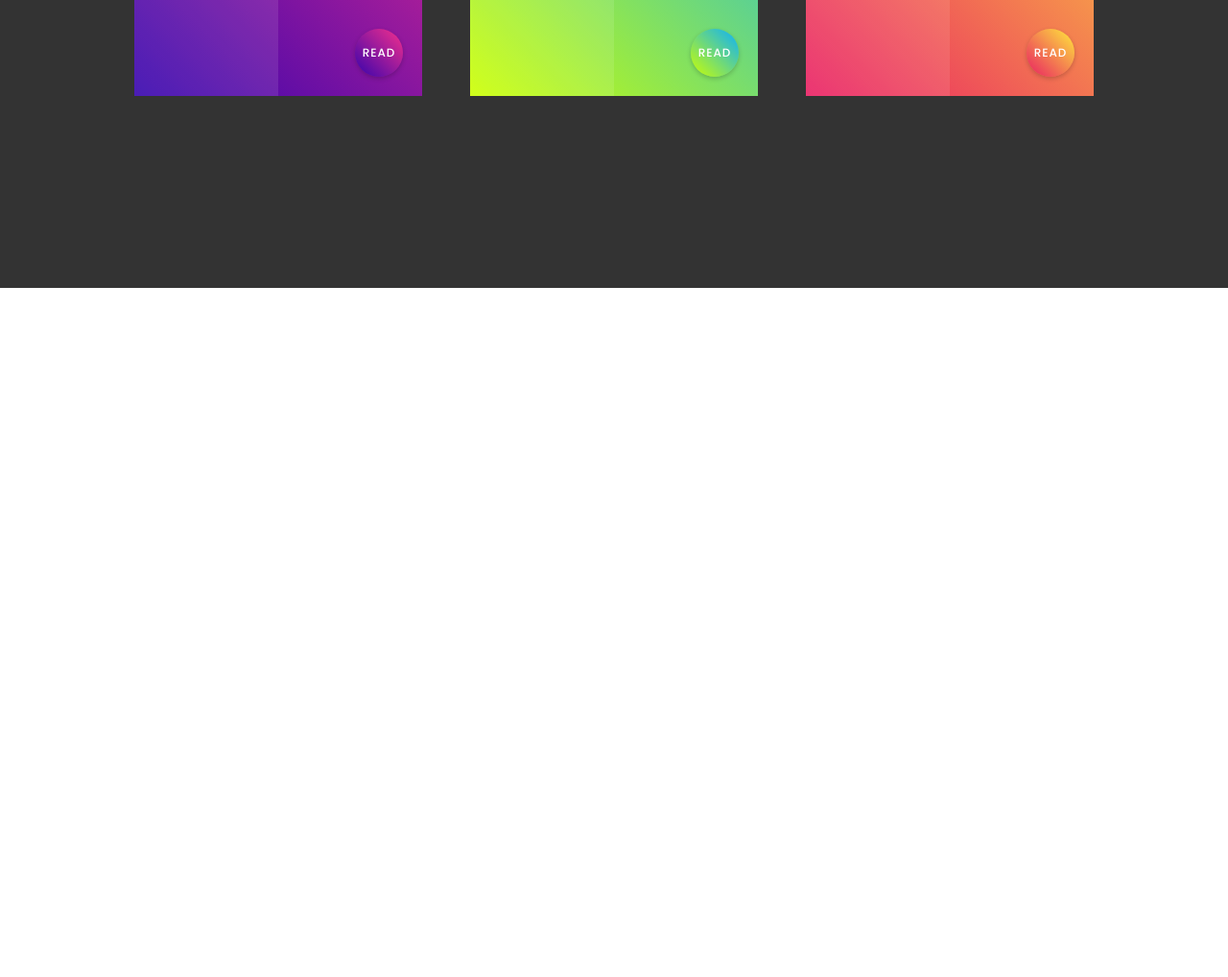
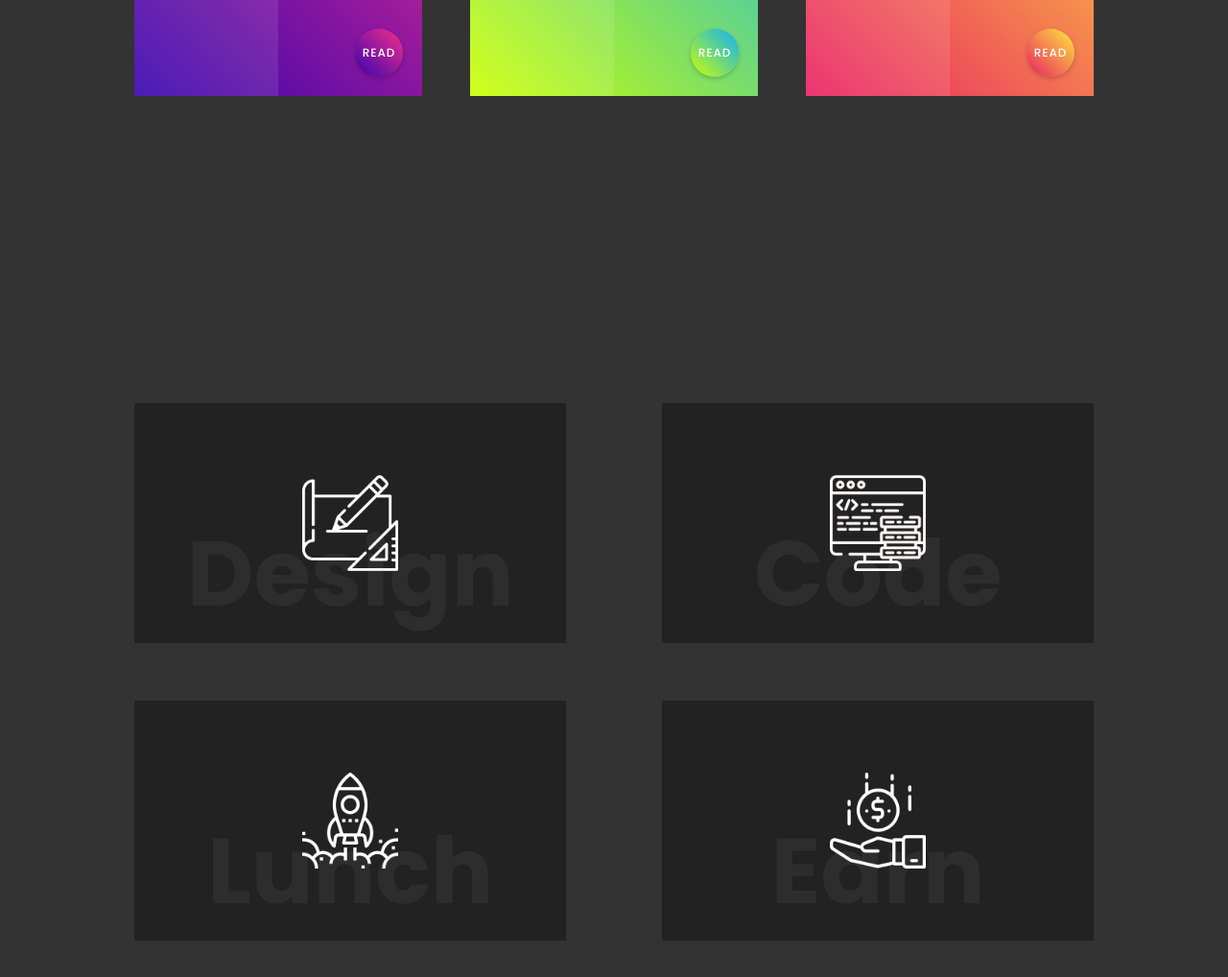
Before and after one commit to PriontoAbdullah/CSS-Card-Effect-Service, a plain HTML site: page index.html in a window 1280 px wide. Shown: the part 1300-2318 px from the top of the page at 96% size. Before the commit the page ends 1600 px from the top, so only its background shows below. Drawn offline with Linux system fonts and the light colour scheme.

Commit message:
service-icon-card-effect

```diff
--- a/index.html
+++ b/index.html
@@ -8,6 +8,8 @@
 
     <link rel="stylesheet" type="text/css" href="flat-icon-card-effect.css">
     <link rel="stylesheet" type="text/css" href="Colorful-Card-Effect.css">
+    <link rel="stylesheet" type="text/css" href="service-icon-card-effect.css">
+
 </head>
 
 <body>
@@ -118,6 +120,67 @@
         </div>
     </section>
 
+
+    <!------- Service icon Card Effect -->
+    <section id="service-icon-card-effect">
+        <div class="containerx">
+
+            <div class="cardx">
+                <div class="imgx" data-text="Design">
+                    <img src="sketch.png" alt="Design">
+                </div>
+                <div class="contentx">
+                    <div>
+                        <h2>Design</h2>
+                        <p>Lorem, ipsum dolor sit amet consectetur adipisicing elit. Laudantium odio illo laboriosam fugiat aperiam facilis eaque quibusdam sed? Minima, sapiente.</p>
+                        <a href="#">Read More</a>
+                    </div>
+                </div>
+            </div>
+
+            <div class="cardx">
+                <div class="imgx" data-text="Code">
+                    <img src="data.png" alt="Code">
+                </div>
+                <div class="contentx">
+                    <div>
+                        <h2>Code</h2>
+                        <p>Lorem, ipsum dolor sit amet consectetur adipisicing elit. Laudantium odio illo laboriosam fugiat aperiam facilis eaque quibusdam sed? Minima, sapiente.</p>
+                        <a href="#">Read More</a>
+                    </div>
+                </div>
+            </div>
+
+            <div class="cardx">
+                <div class="imgx" data-text="Lunch">
+                    <img src="startup.png" alt="Lunch">
+                </div>
+                <div class="contentx">
+                    <div>
+                        <h2>Lunch</h2>
+                        <p>Lorem, ipsum dolor sit amet consectetur adipisicing elit. Laudantium odio illo laboriosam fugiat aperiam facilis eaque quibusdam sed? Minima, sapiente.</p>
+                        <a href="#">Read More</a>
+                    </div>
+                </div>
+            </div>
+
+            <div class="cardx">
+                <div class="imgx" data-text="Earn">
+                    <img src="money.png" alt="Earn">
+                </div>
+                <div class="contentx">
+                    <div>
+                        <h2>Earn</h2>
+                        <p>Lorem, ipsum dolor sit amet consectetur adipisicing elit. Laudantium odio illo laboriosam fugiat aperiam facilis eaque quibusdam sed? Minima, sapiente.</p>
+                        <a href="#">Read More</a>
+                    </div>
+                </div>
+            </div>
+
+
+        </div>
+    </section>
+
 </body>
 
 </html>
--- /dev/null
+++ b/service-icon-card-effect.css
@@ -0,0 +1,147 @@
+@import url('https://fonts.googleapis.com/css?family=Poppins:400,500,600,700,800,900&displayer=swap');
+
+* {
+    margin: 0;
+    padding: 0;
+    box-sizing: border-box;
+}
+
+#service-icon-card-effect {
+    margin: 0;
+    padding: 0;
+    height: 100vh;
+    display: flex;
+    justify-content: center;
+    align-items: center;
+    font-family: 'Poppins', sans-serif;
+    background: #333;
+}
+
+.containerx {
+    width: 1000px;
+    display: flex;
+    justify-content: space-between;
+    position: relative;
+    flex-wrap: wrap;
+    margin: 20px;
+}
+
+.containerx .cardx {
+    position: relative;
+    width: 45%;
+    height: 250px;
+    background: #fff;
+    display: flex;
+    margin: 30px 0;
+}
+
+.containerx .cardx .imgx {
+    position: absolute;
+    top: 0;
+    left: 0;
+    width: 100%;
+    height: 100%;
+    background: #222;
+    z-index: 1;
+    display: flex;
+    justify-content: center;
+    align-items: center;
+    overflow: hidden;
+    transition: 0.5s ease-in-out;
+}
+
+.containerx .cardx:hover .imgx {
+    width: 150px;
+    height: 150px;
+    left: -75px;
+    top: calc(50% - 75px);
+    transition: 0.5s ease-in-out;
+    background: #ff0057;
+}
+
+.containerx .cardx .imgx:before {
+    content: attr(data-text);
+    position: absolute;
+    bottom: 0;
+    left: 0;
+    width: 100%;
+    text-align: center;
+    font-size: 6em;
+    color: rgba(255, 255, 255, .05);
+    font-weight: 700;
+}
+
+.containerx .cardx .imgx img {
+    max-width: 100px;
+    transition: 0.5s ease-in-out;
+}
+
+.containerx .cardx:hover .imgx img {
+    max-width: 75px;
+}
+
+.containerx .cardx .contentx {
+    position: absolute;
+    right: 0;
+    width: calc(100% - 75px);
+    height: 100%;
+    padding: 20px;
+    display: flex;
+    justify-content: center;
+    align-items: center;
+}
+
+.containerx .cardx .contentx h2 {
+    margin-bottom: 5px;
+    font-size: 24px;
+}
+
+.containerx .cardx .contentx a {
+    text-decoration: none;
+    margin-top: 10px;
+    padding: 5px 10px;
+    display: inline-block;
+    color: #fff;
+    background: #333;
+}
+
+@media (max-width: 992px) {
+    .containerx {
+        width: 100%;
+        flex-direction: column;
+        align-items: center;
+    }
+
+    .containerx .cardx {
+        width: 400px;
+    }
+}
+
+
+@media (max-width: 768px) {
+
+    .containerx .cardx {
+        max-width: 300px;
+        flex-direction: column;
+        height: auto;
+    }
+
+    .containerx .cardx .imgx {
+        position: relative;
+    }
+
+    .containerx .cardx .imgx, .containerx .cardx:hover .imgx {
+        width: 100%;
+        height: 200px;
+        left: 0;
+    }
+
+    .containerx .cardx .imgx img, .containerx .cardx:hover .imgx img {
+        max-width: 100px;
+    }
+
+    .containerx .cardx .contentx {
+        position: relative;
+        width: 100%;
+    }
+}
```
Also changed, not shown: money.png (added).
